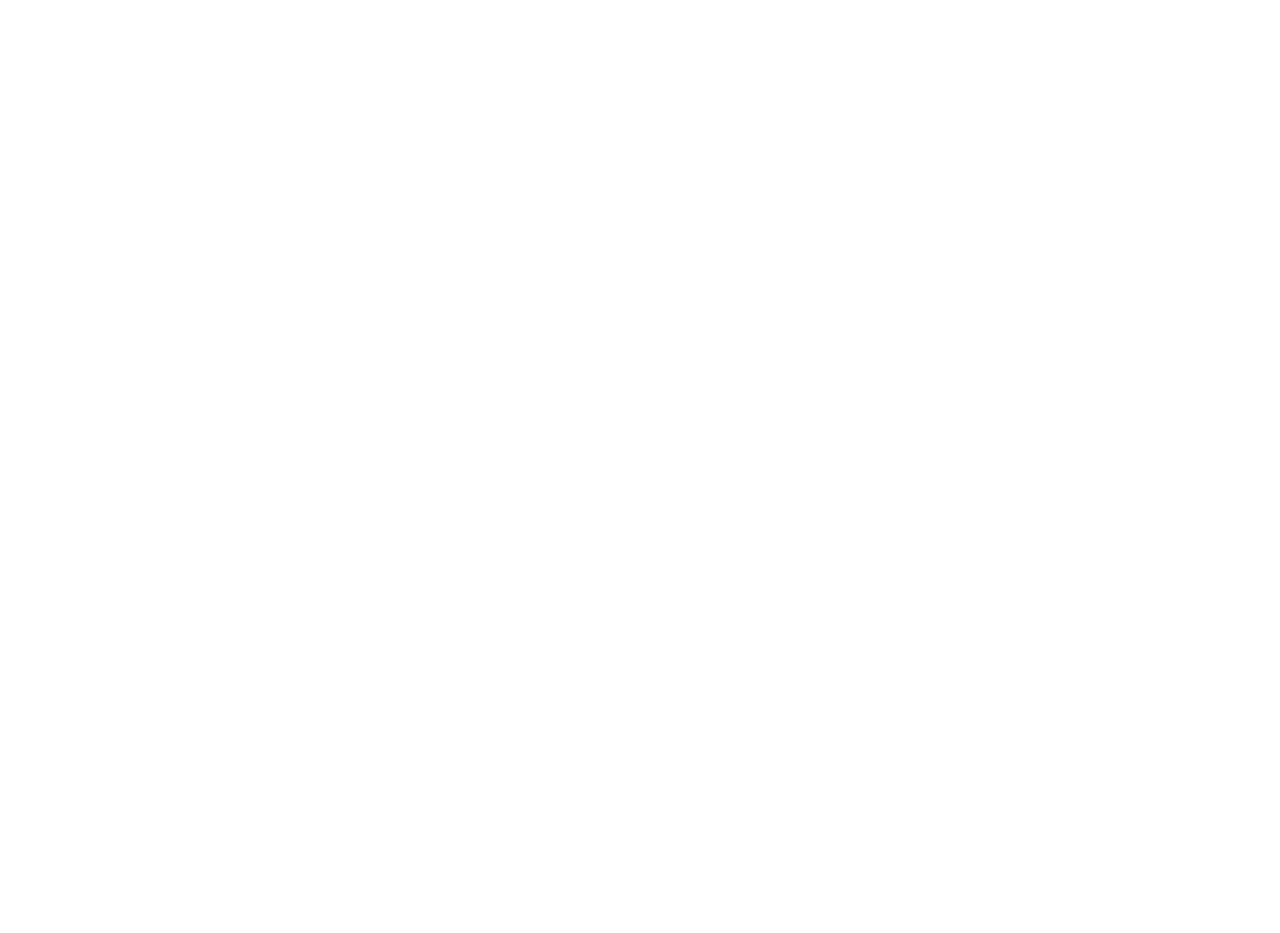
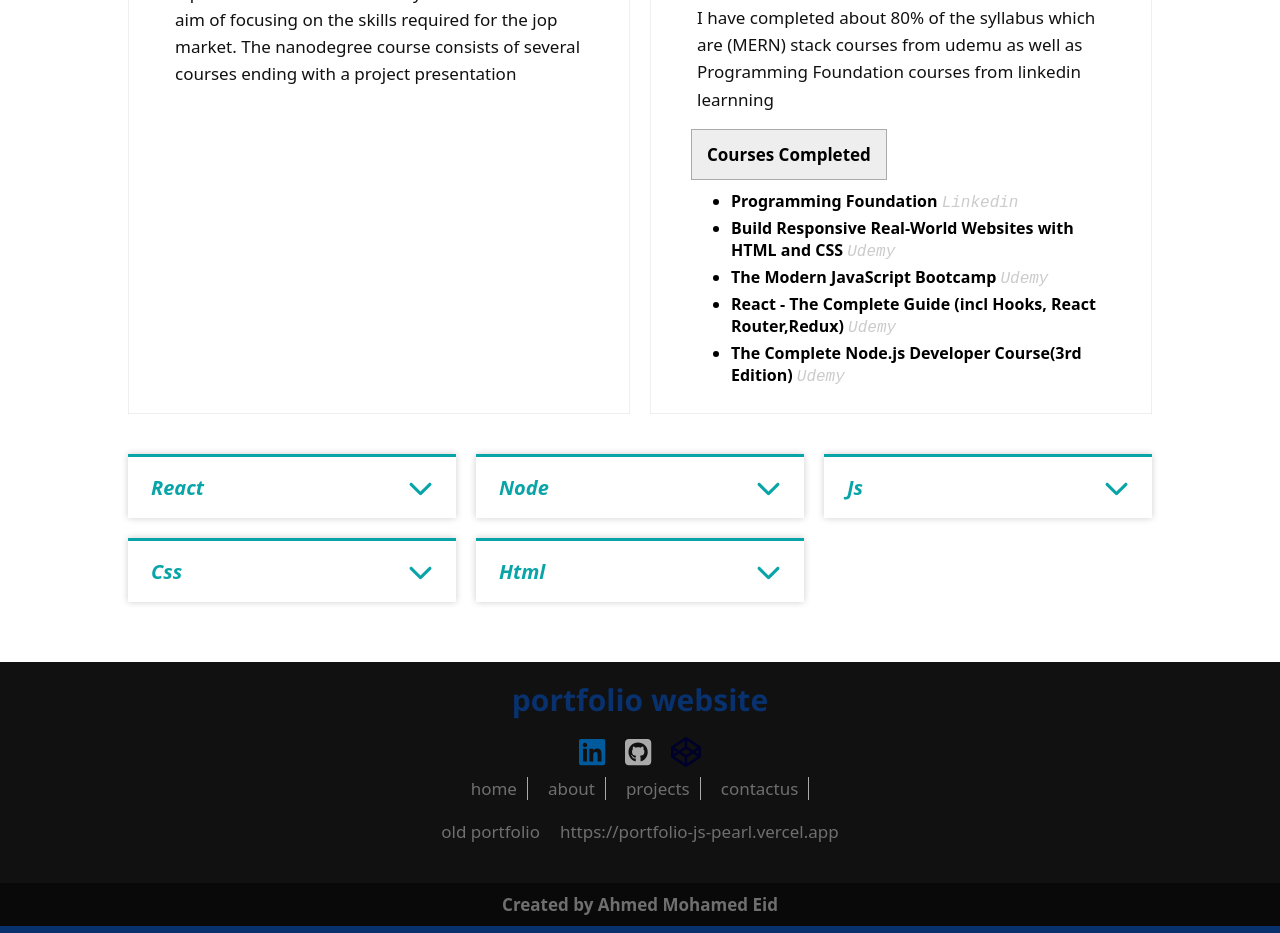
Before and after one commit to Ahmedmeid99/React-portfolio, a React (Create React App) app: page /about in a window 1280 px wide. Shown: the part 980-1913 px from the top of the page. Before the commit the page ends 933 px from the top, so only its background shows below. Built offline with nearby package versions, Linux system fonts and the light colour scheme.

Commit message:
add-footer

```diff
--- /dev/null
+++ b/src/Ui/HeaderLayout.js
@@ -0,0 +1,12 @@
+import Navbar from "../layout/Navbar"
+const HeaderLayout = (props) => {
+    return (
+        <>
+            <div className="section">
+                <Navbar />
+                { props.children }
+            </div>
+        </>
+    )
+};
+export default HeaderLayout
--- a/src/Ui/Layout.js
+++ b/src/Ui/Layout.js
@@ -1,10 +1,11 @@
-import Navbar from "../layout/Navbar"
+import Footer from "../layout/Footer"
 const Layout = (props) => {
     return (
-        <div className="section">
-            <Navbar />
+        <>
             { props.children }
-        </div>
+            <Footer />
+
+        </>
     )
 };
 export default Layout
--- a/src/components/statics/AboutDetails.js
+++ b/src/components/statics/AboutDetails.js
@@ -5,15 +5,34 @@
     faSquareGithub, faCodepen, faLinkedin, faWhatsappSquare, faTelegram
 } from '@fortawesome/free-brands-svg-icons'
 import classes from "./AboutDetails.module.css"
+const skills = {
+    react: ['React-basics', "Hooks", "Redux toolkit", "state & setstate", "Lifecycle methods", "vaildation", "conditional content", "Css modules", "styled component", "..."],
+    node: ['Node.js-basic', "Express & Routes", "Moongodb & CRUD", "Modules", "Jwt", "File system", "Authentication", "File uploads", "Pagination", "Web socket", "..."],
+    js: ['Js-basic', "DOM", "BOM", "OOP", "Debugging", "dev tools", "Render Function", "Promis", "Async & Await", "APIs & CRUD", "Try Catch", "..."],
+    css: ['Css-basic', "Selectors", "Pseudo classes", "Pseudo elements", "Position", "Display", "Flex", "Grid", "Box model", "Responsive design", "Animation", "..."],
+    html: ['Html-basic', "Id & Class", "Block & inline elements", "Semantic html", "Header-tags", "html attributes", "Templats", "Tabel", "Form", "..."],
+}
 const AboutDetails = () => {
-
-    const [textState, setTextState] = useState(false)
-    const toggleTextHandler = () => setTextState(!textState)
-    const chevronStyle = textState ? `${classes.up}` : `${classes.down}`
+    const [reactTextState, setReactTextState] = useState(false)
+    const toggleReactTextHandler = () => setReactTextState(!reactTextState)
+    const reactChevronStyle = reactTextState ? `${classes.up}` : `${classes.down}`
     /////////////////////////////////////////////////////////////////////
-    const [textState2, setTextState2] = useState(false)
-    const toggleTextHandler2 = () => setTextState2(!textState2)
-    const chevronStyle2 = textState2 ? `${classes.up}` : `${classes.down}`
+    const [nodeTextState, setNodeTextState] = useState(false)
+    const toggleNodeTextHandler = () => setNodeTextState(!nodeTextState)
+    const nodeChevronStyle = nodeTextState ? `${classes.up}` : `${classes.down}`
+    /////////////////////////////////////////////////////////////////////
+    const [jsTextState, setJsTextState] = useState(false)
+    const toggleJsTextHandler = () => setJsTextState(!jsTextState)
+    const jsChevronStyle = jsTextState ? `${classes.up}` : `${classes.down}`
+    /////////////////////////////////////////////////////////////////////
+    const [cssTextState, setCssTextState] = useState(false)
+    const toggleCssTextHandler = () => setCssTextState(!cssTextState)
+    const cssChevronStyle = cssTextState ? `${classes.up}` : `${classes.down}`
+    /////////////////////////////////////////////////////////////////////
+    const [htmlTextState, setHtmlTextState] = useState(false)
+    const toggleHtmlTextHandler = () => setHtmlTextState(!htmlTextState)
+    const htmlChevronStyle = htmlTextState ? `${classes.up}` : `${classes.down}`
+    /////////////////////////////////////////////////////////////////////
 
     return (
         <div className="container mb">
@@ -24,22 +43,19 @@
             </div>
             <div className={ classes.row }>
                 <div className={ classes.edu }>
-                    <div className={ classes.flex } onClick={ toggleTextHandler }>
+                    <div className={ classes.maintitle }>
                         <h3 className={ classes.title }>Udacity Nanodegree (FWD) <code>15/8/2021</code></h3>
-                        <FontAwesomeIcon icon={ faChevronDown } className={ `${classes.chevron} ${chevronStyle}` } />
                     </div>
-                    { textState && <div className={ classes.text }>
+                    <div className={ classes.text }>
                         <p className={ classes.description }>the nanodegree program,mini-educational diplomas added on the udacity website with the aim of focusing on the skills required for the jop market. The nanodegree course consists of several courses ending with a project presentation</p>
                         <p className={ classes.details }>the nanodegree program,mini-educational diplomas added on the udacity website with the aim of focusing on the skills required for the jop market. The nanodegree course consists of several courses ending with a project presentation</p>
                     </div>
-                    }
                 </div>
                 <div className={ classes.edu }>
-                    <div className={ classes.flex } onClick={ toggleTextHandler2 }>
+                    <div className={ classes.maintitle }>
                         <h3 className={ classes.title }>Kalbunyan almarsus (كالبنيان المرصوص) <code>2/4/2022</code></h3>
-                        <FontAwesomeIcon icon={ faChevronDown } className={ `${classes.chevron} ${chevronStyle2}` } />
                     </div>
-                    { textState2 && <div className={ classes.text }>
+                    <div className={ classes.text }>
                         <p className={ classes.description }>A non-profit organization that aims to urge young people to learn programming through developing a curriculum for learnning and distributing prizes for the top 5. The conditions for winning are challenges of each courses as well as implementing the projects included in each course</p>
                         <p className={ classes.details }>I have completed about 80% of the syllabus which are (MERN) stack courses from udemu as well as Programming Foundation courses from linkedin learnning</p>
                         <h3 className={ classes['list-title'] }>Courses Completed</h3>
@@ -50,10 +66,66 @@
                             <li>React - The Complete Guide (incl Hooks, React Router,Redux) <code>Udemy</code></li>
                             <li>The Complete Node.js Developer Course(3rd Edition) <code>Udemy</code></li>
                         </ul>
+                    </div>
 
+                </div>
+            </div>
+            <div className={ classes.skillsrow }>
+                <div className={ classes.skilledu }>
+                    <div className={ classes.flex } onClick={ toggleReactTextHandler }>
+                        <h3 className={ classes.skilltitle }>React </h3>
+                        <FontAwesomeIcon icon={ faChevronDown } className={ `${classes.chevron} ${reactChevronStyle}` } />
+                    </div>
+                    { reactTextState && <div className={ classes.text }>
+                        <p className={ classes.description }>what do you know in react?</p>
+                        <div className={ classes.tecs }>{ skills.react.map((tec) => <span key={ tec } className={ classes.tec }>{ tec }</span>) }</div>
                     </div>
                     }
                 </div>
+                <div className={ classes.skilledu }>
+                    <div className={ classes.flex } onClick={ toggleNodeTextHandler }>
+                        <h3 className={ classes.skilltitle }>Node </h3>
+                        <FontAwesomeIcon icon={ faChevronDown } className={ `${classes.chevron} ${nodeChevronStyle}` } />
+                    </div>
+                    { nodeTextState && <div className={ classes.text }>
+                        <p className={ classes.description }>what do you know in node?</p>
+                        <div className={ classes.tecs }>{ skills.node.map((tec) => <span key={ tec } className={ classes.tec }>{ tec }</span>) }</div>                    </div>
+                    }
+                </div>
+                <div className={ classes.skilledu }>
+                    <div className={ classes.flex } onClick={ toggleJsTextHandler }>
+                        <h3 className={ classes.skilltitle }>Js </h3>
+                        <FontAwesomeIcon icon={ faChevronDown } className={ `${classes.chevron} ${jsChevronStyle}` } />
+                    </div>
+                    { jsTextState && <div className={ classes.text }>
+                        <p className={ classes.description }>what do you know in js?</p>
+                        <div className={ classes.tecs }>{ skills.js.map((tec) => <span key={ tec } className={ classes.tec }>{ tec }</span>) }</div>
+                    </div>
+                    }
+                </div>
+                <div className={ classes.skilledu }>
+                    <div className={ classes.flex } onClick={ toggleCssTextHandler }>
+                        <h3 className={ classes.skilltitle }>Css </h3>
+                        <FontAwesomeIcon icon={ faChevronDown } className={ `${classes.chevron} ${cssChevronStyle}` } />
+                    </div>
+                    { cssTextState && <div className={ classes.text }>
+                        <p className={ classes.description }>what do you know in css?</p>
+                        <div className={ classes.tecs }>{ skills.css.map((tec) => <span key={ tec } className={ classes.tec }>{ tec }</span>) }</div>
+                    </div>
+                    }
+                </div>
+                <div className={ classes.skilledu }>
+                    <div className={ classes.flex } onClick={ toggleHtmlTextHandler }>
+                        <h3 className={ classes.skilltitle }>Html </h3>
+                        <FontAwesomeIcon icon={ faChevronDown } className={ `${classes.chevron} ${htmlChevronStyle}` } />
+                    </div>
+                    { htmlTextState && <div className={ classes.text }>
+                        <p className={ classes.description }>what do you know in html?</p>
+                        <div className={ classes.tecs }>{ skills.html.map((tec) => <span key={ tec } className={ classes.tec }>{ tec }</span>) }</div>
+                    </div>
+                    }
+                </div>
+
             </div>
         </div>
     )
--- a/src/components/statics/AboutDetails.module.css
+++ b/src/components/statics/AboutDetails.module.css
@@ -8,46 +8,29 @@
   font-size: 2rem;
 }
 .row {
-  display: flex;
-  flex-direction: column;
+  display: grid;
+  grid-template-columns: repeat(auto-fill, minmax(400px, 1fr));
   gap: 2rem;
 }
+
 .edu {
   border: 1px solid #eee;
 }
-.flex {
-  padding: 1.7rem 2.3rem;
-  display: flex;
-  align-items: center;
-  justify-content: space-between;
-  cursor: pointer;
-
-  gap: 2rem;
-}
-.flex:hover {
-  background-color: #eee;
+.maintitle {
+  padding: 1.6rem 2.3rem;
 }
 .title {
   font-size: 2rem;
   color: #222;
 }
+
 .title > code {
   color: rgb(203, 203, 203);
   font-weight: 400;
   font-style: italic;
   font-size: 1.6rem;
 }
-.chevron {
-  font-size: 3rem;
-  color: #aaa;
-  transition: all 0.5s;
-}
-.up {
-  transform: rotate(180deg);
-}
-.down {
-  transform: rotate(0deg);
-}
+
 .text {
   padding: 0.7rem 4rem;
   margin-bottom: 1.5rem;
@@ -66,7 +49,7 @@
   color: #111;
   font-weight: 500;
   /* border: 1px solid #aaa; */
-  padding: 0.8rem;
+  padding: 0.6rem;
 }
 .list-title {
   font-size: 1.7rem;
@@ -80,7 +63,7 @@
   padding: 0 1rem 0 4rem;
 }
 .list li {
-  font-size: 1.7rem;
+  font-size: 1.6rem;
   margin-bottom: 0.5rem;
   color: #000;
   font-weight: 700;
@@ -90,3 +73,62 @@
   font-weight: 400;
   font-style: italic;
 }
+/* ################### */
+.flex {
+  padding: 1.7rem 2.3rem;
+  display: flex;
+  align-items: center;
+  justify-content: space-between;
+  cursor: pointer;
+  gap: 2rem;
+}
+
+.flex:hover {
+  background-color: #eee;
+}
+.skillsrow {
+  margin: 4rem auto;
+  display: grid;
+  grid-template-columns: repeat(auto-fill, minmax(300px, 1fr));
+  gap: 2rem;
+}
+.skilledu {
+  border-top: 3px solid rgb(9, 164, 167);
+  box-shadow: 0px 0px 7px rgba(0, 0, 0, 0.2);
+}
+
+.skilltitle {
+  color: rgb(9, 164, 167);
+  font-weight: 600;
+  font-style: italic;
+  font-size: 2rem;
+}
+
+.chevron {
+  font-size: 2.5rem;
+  color: rgb(9, 164, 167);
+  transition: all 0.5s;
+}
+
+.up {
+  transform: rotate(180deg);
+}
+.down {
+  transform: rotate(0deg);
+}
+.tecs {
+  display: flex;
+  flex-wrap: wrap;
+  gap: 0.5rem;
+}
+.tec {
+  display: inline-block;
+  font-size: 1.4rem;
+  padding: 0.5rem 1rem;
+  border: 1px solid #eee;
+}
+@media (max-width: 500px) {
+  .row {
+    grid-template-columns: repeat(auto-fill, minmax(300px, 1fr));
+  }
+}
--- a/src/components/statics/ContactLinks.js
+++ b/src/components/statics/ContactLinks.js
@@ -9,7 +9,7 @@
 const ContactLinks = () => {
     return (
         <div className="container">
-
+            <div className={ classes.contact }>
                 <div className={ classes['flex-row'] }>
                     <div className={ classes.col }>
                         <FontAwesomeIcon icon={ faLinkedin } className={ `${classes.icon} ${classes.linkedin}` } />
@@ -24,6 +24,8 @@
                         <div className={ classes.link } >01095814411</div>
                     </div>
                 </div>
+                <div className={ classes.image }></div>
+            </div>
         </div>
     )
 };
--- /dev/null
+++ b/src/layout/Footer.js
@@ -0,0 +1,30 @@
+import { Link } from "react-router-dom"
+import { FontAwesomeIcon } from '@fortawesome/react-fontawesome'
+import { faLinkedin, faSquareGithub, faCodepen } from '@fortawesome/free-brands-svg-icons'
+import classes from "./Footer.module.css"
+const Footer = () => {
+    return (
+        <div className={ classes.footer }>
+            <h3 className={ classes.title }>portfolio website</h3>
+            <div className={ `${classes.icons} ${classes.flex}` }>
+                <FontAwesomeIcon className={ `${classes.icon} ${classes.linkedin}` } icon={ faLinkedin } />
+                <FontAwesomeIcon className={ `${classes.icon} ${classes.github}` } icon={ faSquareGithub } />
+                <FontAwesomeIcon className={ `${classes.icon} ${classes.codepen}` } icon={ faCodepen } />
+            </div>
+            <div className={ `${classes.pages} ${classes.flex}` }>
+                <Link end to="/">home</Link>
+                <Link to="/about">about</Link>
+                <Link to="/projects">projects</Link>
+                <Link to="/contactus">contactus</Link>
+            </div>
+            <div className={ `${classes.links} ${classes.flex}` }>
+                <div className={ classes.linktitle }>old portfolio</div>
+                <a className={ classes.link } target='_blank' href="https://portfolio-js-pearl.vercel.app">https://portfolio-js-pearl.vercel.app</a>
+            </div>
+            <div className={ `${classes.copyright}` }>
+                <h3 className={ `${classes.name}` }>Created by Ahmed Mohamed Eid</h3>
+            </div>
+        </div>
+    )
+}
+export default Footer
--- /dev/null
+++ b/src/layout/Footer.module.css
@@ -0,0 +1,64 @@
+.footer {
+  background-color: #111;
+  width: 100%;
+}
+.title {
+  color: rgb(8, 49, 110);
+  padding: 1.7rem;
+  text-align: center;
+  font-size: 3rem;
+  font-family: "Segoe UI", Roboto, Oxygen, Ubuntu, Cantarell, "Open Sans",
+    "Helvetica Neue", sans-serif;
+}
+.flex {
+  display: flex;
+  justify-content: center;
+  gap: 2rem;
+}
+.icons {
+  margin-bottom: 1rem;
+}
+.icon {
+  font-size: 3rem;
+}
+.pages a {
+  color: rgb(111, 111, 111);
+  font-size: 1.7rem;
+  text-decoration: none;
+  padding-right: 1rem;
+  border-right: 1px solid #aaa;
+}
+.links {
+  padding: 2rem;
+  margin-bottom: 2rem;
+}
+.linkedin {
+  color: #005a9b;
+}
+.github {
+  color: #aaa;
+}
+.codepen {
+  color: #00012a;
+}
+.linktitle {
+  color: rgb(111, 111, 111);
+  font-size: 1.7rem;
+  text-align: center;
+}
+.link {
+  color: rgb(111, 111, 111);
+  font-size: 1.7rem;
+  text-align: center;
+  text-decoration: none;
+}
+.copyright {
+  background-color: rgb(9, 9, 9);
+  border-bottom: 7px solid rgb(8, 49, 110);
+}
+.copyright h3 {
+  color: rgb(111, 111, 111);
+  text-align: center;
+  font-size: 1.7rem;
+  padding: 1rem;
+}
--- a/src/pages/AboutPage.js
+++ b/src/pages/AboutPage.js
@@ -1,16 +1,17 @@
 import React from "react";
+import HeaderLayout from '../Ui/HeaderLayout'
 import Layout from '../Ui/Layout'
 import AboutHeader from '../layout/headers/AboutHeader'
 import AboutDetails from '../components/statics/AboutDetails'
 
 const AboutPage = () => {
     return (
-        <>
-            <Layout>
+        <Layout>
+            <HeaderLayout>
                 <AboutHeader />
-            </Layout>
+            </HeaderLayout>
             <AboutDetails />
-        </>
+        </Layout>
     )
 };
 export default AboutPage
```
Also changed, not shown: src/components/statics/ContactLinks.module.css (+23 -1 lines), src/pages/ContactusPage.js (+5 -4 lines), src/pages/HomePage.js (+5 -4 lines), src/pages/ProjectsPage.js (+5 -4 lines). Lines whose indentation alone changed are shown as unchanged.
